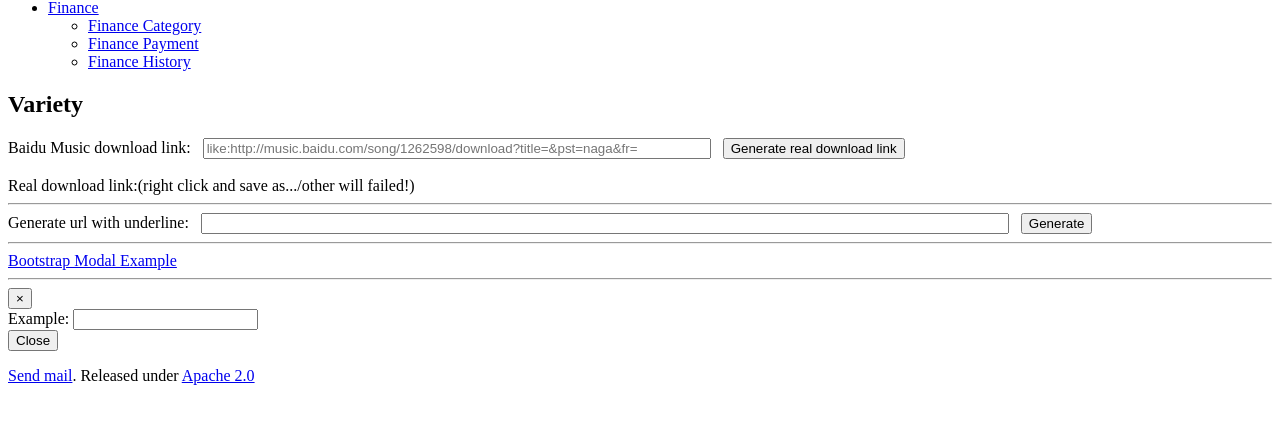
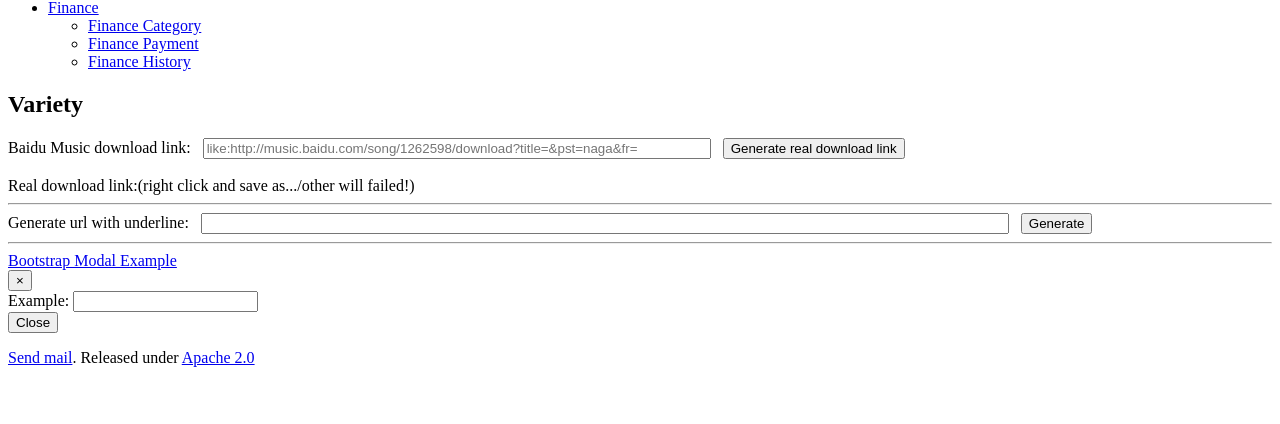
Before and after one commit to bill-zhuang/yii2_coderepo, a PHP site: template views/index/index.php in a window 1280 px wide. Shown: the part 331-755 px from the top of the page. Run offline with PHP 8.4, Linux system fonts and the light colour scheme; the template is opened without the code that fills it, so the values that code supplies are empty; some libraries are stand-ins or nearby versions.

Commit message:
+ update index html

```diff
--- a/views/index/index.php
+++ b/views/index/index.php
@@ -3,6 +3,7 @@ use app\assets\AppAssetIndex;
 AppAssetIndex::register($this);
 ?>
 
+<title>Bill Coderepo - Variety</title>
 <div class="panel panel-warning">
     <!-- panel heading -->
     <div class="panel-heading">
@@ -18,24 +19,28 @@ AppAssetIndex::register($this);
                            placeholder="like:http://music.baidu.com/song/1262598/download?title=&pst=naga&fr="/>&nbsp;&nbsp;
                     <button class="btn btn-success" type="button" id="btn_generate_download_link">
                         Generate real download link
-                    </button><br><br>
+                    </button>
+                    <br><br>
                     Real download link:(right click and save as.../other will failed!)&nbsp;&nbsp;
-                    <a href="#" id="generated_baidu_music_url" target="_blank"></a>
+                    <a href="#" id="generated_baidu_music_url"></a>
                     <hr>
                     Generate url with underline:&nbsp;&nbsp;
                     <input type="text" id="url" class="form-control" style="width: 800px;"/>&nbsp;&nbsp;
-                    <button class="btn btn-success" type="button" id="btn_generate_url">Generate</button><br/>
+                    <button class="btn btn-success" type="button" id="btn_generate_url">Generate</button>
+                    <br/>
                     <a href="#" id="generated_url" target="_blank"></a>
                     <hr>
                     <a href='#exampleModal' data-toggle="modal">Bootstrap Modal Example</a>
                 </div>
             </form>
-        </div><hr>
+        </div>
     </div>
+    <!-- panel footer -->
+    <!--<div class="panel-footer">
+    </div>-->
 </div>
-
 <!-- Bootstrap Modal -->
-<div id="exampleModal" class="modal fade" >
+<div id="exampleModal" class="modal fade">
     <div class="modal-dialog">
         <div class="modal-content">
             <div class="modal-header">
@@ -43,10 +48,7 @@ AppAssetIndex::register($this);
             </div>
 
             <div class="modal-body">
-                <form class="form-inline">
-                    <span>Example: </span>
-                    <input type="text" class="form-control"/>
-                </form>
+                Example: <input type="text"/>
             </div>
 
             <div class="modal-footer">
```
